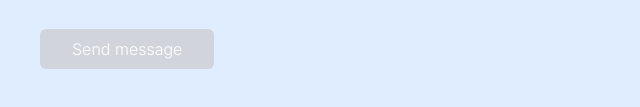
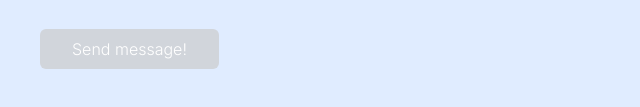
Before and after one commit to kyle-trinh/viai.io, an Astro site: page / in a window 1280 px wide. Shown: the part 5307-5414 px from the top of the page, 0-640 px from the left. Built offline with nearby package versions, Linux system fonts and the light colour scheme; Astro itself is replaced by a stand-in of ours.

Commit message:
Try deploy

```diff
--- a/src/components/Contact.tsx
+++ b/src/components/Contact.tsx
@@ -67,7 +67,7 @@ const Contact = () => {
         className='rounded-md bg-primary text-white  py-2 px-8 mt-8 hover:bg-blue-700 transition-all disabled:cursor-not-allowed disabled:bg-gray-300 disabled:hover:bg-gray-300'
         disabled
       >
-        Send message
+        Send message!
       </button>
     </form>
   );
```
